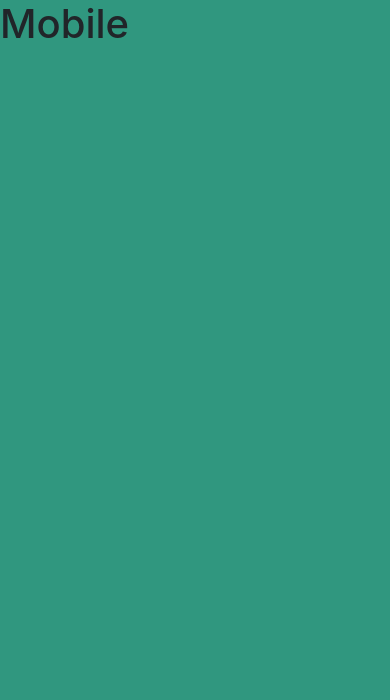
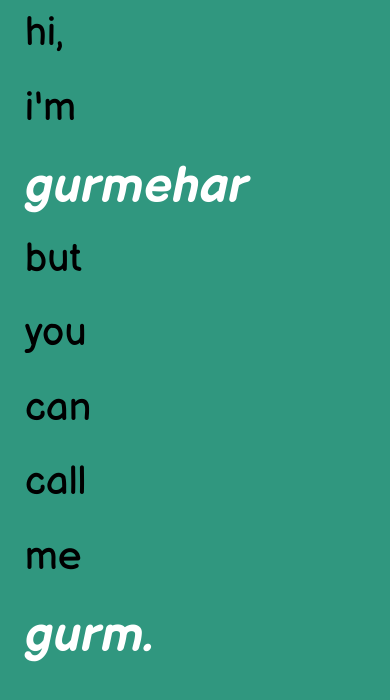
Before and after one commit to GurmeharS/gatbsy-portfolio, a Gatsby site: page / in a window 390 px wide. Built offline with nearby package versions, Linux system fonts and the light colour scheme; Gatsby itself is replaced by a stand-in of ours.

Commit message:
Add fonts and make initial mobile title

```diff
--- a/src/components/constant.js
+++ b/src/components/constant.js
@@ -1,4 +1,4 @@
-const nameGrid = [
+export const nameGrid = [
     ['  ', '  ', '  ', '  ', '  ', '  ', '  ', '  ', '  ', '  ', 'f', '  ', '  ', '  ', '  '],
     ['  ', '  ', '  ', '  ', '  ', '  ', '  ', '  ', '  ', '  ', 'u', '  ', '  ', '  ', '  '],
     ['  ', '  ', '  ', '  ', '  ', '  ', '  ', '  ', '  ', '  ', 'l', '  ', '  ', '  ', '  '],
@@ -16,26 +16,25 @@ const nameGrid = [
     ['  ', '  ', '  ', '  ', '  ', '  ', '  ', '  ', '  ', '  ', '  ', '  ', 'r', '  ', '  '],
 ]
 
-const size = {
-    mobileS: '320px',
-    mobileM: '375px',
-    mobileL: '475px',
-    tablet: '768px',
-    laptop: '1024px',
-    laptopL: '1440px',
-    desktop: '2560px'
-}
+export const mobileGrid = [
+    ["hi,"],
+    ["i'm"],
+    ["gurmehar"],
+    ["but"],
+    ["you"],
+    ["can"],
+    ["call"],
+    ["me"],
+    ["gurm."]
+]
 
-const device = {
-    mobileS: `(max-width: ${size.mobileS})`,
-    mobileM: `(max-width: ${size.mobileM})`,
-    mobileL: `(max-width: ${size.mobileL})`,
-    tablet: `(max-width: ${size.tablet})`,
-    laptop: `(max-width: ${size.laptop})`,
-    laptopL: `(max-width: ${size.laptopL})`,
-    desktop: `(max-width: ${size.desktop})`,
-    desktopL: `(max-width: ${size.desktop})`
+export const device = {
+    mobileS: `(max-width: 320px)`,
+    mobileM: `(max-width: 375px)`,
+    mobileL: `(max-width: 475px)`,
+    mobileXL: `(max-width: 650px)`,
+    tablet: `(max-width: 768px)`,
+    laptop: `(max-width: 1024px)`,
+    laptopL: `(max-width: 1440px)`,
+    desktop: `(max-width: 2560px)`
 };
-
-exports.nameGrid = nameGrid;
-exports.size = device;
--- a/src/components/title.js
+++ b/src/components/title.js
@@ -4,25 +4,28 @@ import { Container, Row, Col } from 'react-bootstrap'
 import "../styles/styles.scss"
 import { useViewport } from "./viewport"
 
-const constants = require('./constant.js');
+import * as constants from './constant';
+
 const nameGrid = constants.nameGrid;
-const size = constants.size;
-const nameLength = nameGrid.length;
-const breakpoint = 475; // This width breaks the title
+const mobileGrid = constants.mobileGrid;
+const size = constants.device;
+const breakpoint = 650; // This width (px) breaks the desktop title
 
 
 const MainTitle = styled.div`
 display: flex;
 flex-wrap: nowrap;
-height: 95vh;
 width: 95vw;
+justify-content: center;
+align-items: center;
 `;
 
 const MainLetterText = styled.h1`
 font-size: 50px;
 color: white;
-@media ${size.mobileL} {
-  font-size: 25px;
+font-family: "BalsamiqSans-BoldItalic";
+@media ${size.mobileXL} {
+  /* font-size: 25px; */
 }
 `;
 
@@ -32,17 +35,22 @@ width: 100px;
 margin: 10px;
 text-align: center;
 line-height: 50px;
-@media ${size.mobileL} {
-  width: 30px;
+
+@media ${size.mobileXL} {
+  width: auto;
+  text-align: left;
+  line-height: 30px;
+  height: auto;
+  margin: 0;
+  margin-top: 1vh;
 }
 `;
 
 const SecLetterText = styled.p`
 font-size: 40px;
 color: black;
-@media ${size.mobileL} {
-  font-size: 20px;
-  display: none;
+@media ${size.mobileXL} {
+  /* font-size: 20px; */
 }
 `;
 
@@ -53,38 +61,31 @@ margin-left: 10px;
 margin-top: 3px;
 text-align: center;
 line-height: 35px;
-@media ${size.mobileL} {
-  width: 30px;
+
+@media ${size.mobileXL} {
+  width: auto;
+  text-align: left;
+  line-height: 50px;
+  margin: 0;
+  margin-top: 1vh;
 }
 `;
 
-const Page = styled.div`
-@media ${size.mobileS} {
-  max-width: 300px;
-}
-@media ${size.mobileM} {
-  max-width: 350px;
-}
-@media ${size.mobileL} {
-  max-width: 400px;
-}
-@media ${size.tablet} {
-  max-width: 700px;
-}
-`;
 
 const desktopGenerator = (nameGrid) => {
+  const rowLength = nameGrid.length;
   return (
     <MainTitle>
-      <Container>
+      <Container fluid={true}>
         {nameGrid.map(row => {
-          if (row[0] === 'G') {
+          if (row[0] === 'G' || row[0].includes('gurm')) {
             return (
-              <Row>
+              <Row xs sm md lg xl={rowLength}>
                 {
                   row.map(col => {
                     return (
-                      <Col xs sm md lg xl={nameLength} >
+                      // <Col xs sm md lg xl={nameLength} >
+                      <Col>
                         <MainLetterDiv>
                           <MainLetterText>{col}</MainLetterText>
                         </MainLetterDiv>
@@ -96,11 +97,12 @@ const desktopGenerator = (nameGrid) => {
             );
           } else {
             return (
-              <Row>
+              <Row xs sm md lg xl={rowLength}>
                 {
                   row.map(col => {
                     return (
-                      <Col xs md lg xl={nameLength} >
+                      // <Col xs md lg xl={nameLength} >
+                      <Col>
                         <SecLetterDiv>
                           <SecLetterText>{col}</SecLetterText>
                         </SecLetterDiv>
@@ -119,14 +121,15 @@ const desktopGenerator = (nameGrid) => {
 
 const TitleComponent = () => {
   const { width } = useViewport();
-  console.log("Width", width);
-  return (width < breakpoint) ? <h1>Mobile</h1> : desktopGenerator(nameGrid);
+  console.log(width);
+  if (width < breakpoint) {
+    console.log("Should be mobile");
+  }
+  return (width < breakpoint) ? desktopGenerator(mobileGrid) : desktopGenerator(nameGrid);
 }
 
 const Title = () => (
-  <>
-    <TitleComponent />
-  </>
+  <TitleComponent />
 )
 
 export default Title
--- a/src/pages/index.js
+++ b/src/pages/index.js
@@ -1,15 +1,36 @@
 import React from "react"
 import "../styles/styles.scss"
-import { Link } from "gatsby"
-import Header from "../components/header"
+import styled from "styled-components"
 import Title from "../components/title"
 import { ViewportProvider } from "../components/viewport"
+import * as constants from '../components/constant';
+
+const Page = styled.div`
+@media ${constants.device.mobileS} {
+  max-width: 300px;
+}
+@media ${constants.device.mobileM} {
+  max-width: 350px;
+}
+@media ${constants.device.mobileXL} {
+  max-width: 475px;
+}
+@media ${constants.device.tablet} {
+  max-width: 700px;
+}
+display: flex;
+align-items: center;
+justify-content: center;
+`;
+
 
 const IndexPage = () => (
-  <ViewportProvider>
-    {/* <Header /> */}
-    <Title />
-  </ViewportProvider>
+  <Page>
+    <ViewportProvider>
+      {/* <Header /> */}
+      <Title />
+    </ViewportProvider>
+  </Page>
 );
 
 export default IndexPage
--- a/src/styles/styles.scss
+++ b/src/styles/styles.scss
@@ -1,7 +1,27 @@
 @import '../../node_modules/bootstrap/scss/bootstrap';
 
+@font-face {
+    font-family: "BalsamiqSans-Regular";
+    font-style: normal;
+    src: local("BalsamiqSans-Regular"), local("BalsamiqSans-Regular"),
+    url("../fonts/BalsamiqSans-Regular.ttf") format("truetype");
+}
 
-$font: "Helvitica Neue", -apple-system, BlinkMacSystemFont, 'Segoe UI', Roboto, Oxygen, Ubuntu, Cantarell, 'Open Sans', 'Helvetica Neue', sans-serif;
+@font-face {
+    font-family: "BalsamiqSans-Bold";
+    font-style: normal;
+    src: local("BalsamiqSans-Bold"), local("BalsamiqSans-Bold"),
+    url("../fonts/BalsamiqSans-Bold.ttf") format("truetype");
+}
+
+@font-face {
+    font-family: "BalsamiqSans-BoldItalic";
+    font-style: normal;
+    src: local("BalsamiqSans-BoldItalic"), local("BalsamiqSans-BoldItalic"),
+    url("../fonts/BalsamiqSans-BoldItalic.ttf") format("truetype");
+}
+
+$font: "BalsamiqSans-Regular";
 
 //Colours
 $bg: #30977F;
@@ -9,7 +29,9 @@ $bg: #30977F;
 html, body {
     background: $bg;
     font-family: $font;
-    font-size: 16px;
+    margin: 0;
+    padding: 0;
+    // overflow-x: hidden;
 }
 
 // .title-main {
```
Also changed, not shown: src/fonts/BalsamiqSans-Bold.ttf (added), src/fonts/BalsamiqSans-BoldItalic.ttf (added), src/fonts/BalsamiqSans-Italic.ttf (added), src/fonts/BalsamiqSans-Regular.ttf (added).
